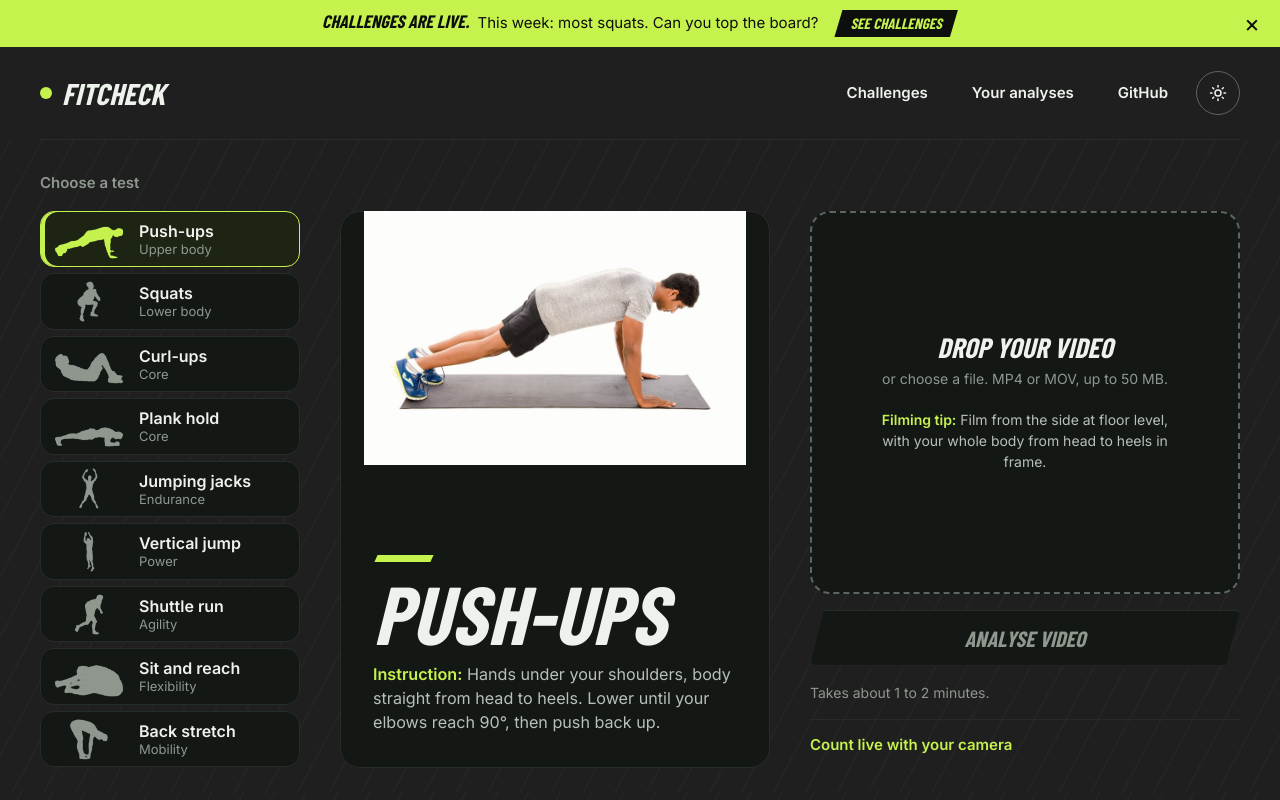
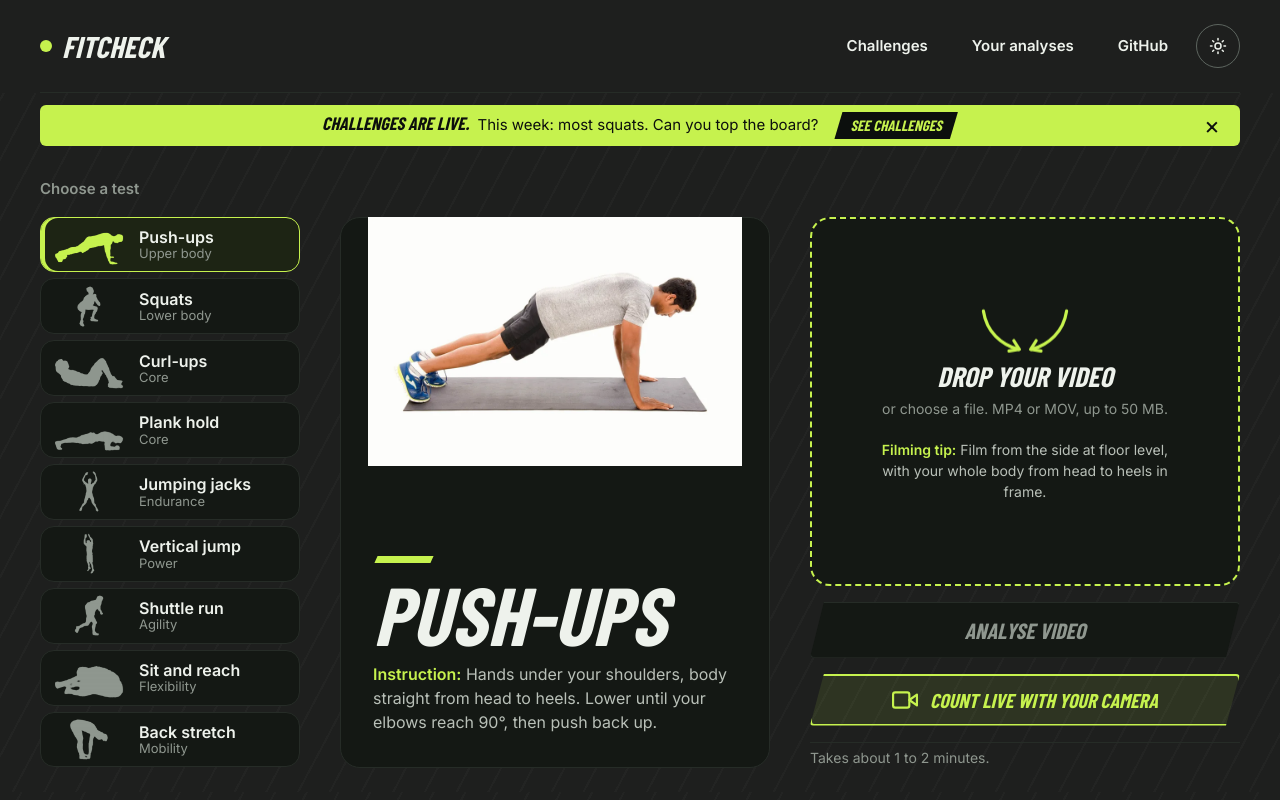
Before and after one commit to saanvi-kanodia/FitCheck, a Flask app: page / in a window 1280 px wide. Run offline with Flask 3, Linux system fonts and the light colour scheme; data that the repository does not hold is empty; some libraries are stand-ins or nearby versions; some web fonts are replaced.

Commit message:
Drop-zone arrows, camera button, gold trophy, bar under the header
- Drop your video: lime dashed border and two curved lime arrows pointing in.
- Live camera is now a full-width button with a camera icon under Analyse video.
- "Challenges are live" bar moved under the top bar; the fit-to-window layout
  counts it, so the main screen still fits at 100% zoom on short laptops.
- Challenges page: shiny gold trophy by the title, gold cup for first place.

Co-Authored-By: Claude Opus 5.5 <noreply@anthropic.com>

```diff
--- a/webapp/templates/index.html
+++ b/webapp/templates/index.html
@@ -275,11 +275,12 @@
     /* Fit the window's height: the nine test rows shrink (64px down to 44px) so the list and the
        panels beside it end above the bottom of the screen. 196px = header, top padding, the
        "Choose a test" label and a bottom margin. */
-    :root { --rowh: clamp(44px, calc((100vh - 196px - var(--ann, 0px) - 48px) / 9), 64px); --panelh: calc(9 * var(--rowh) + 48px); }
+    :root { --rowh: clamp(40px, calc((100vh - 196px - var(--ann, 0px) - 48px) / 9), 64px); --panelh: calc(9 * var(--rowh) + 48px); }
     main { padding-bottom: 24px; }
     .tests label { min-height: var(--rowh); padding-block: 2px; }
     .thumb { height: min(44px, calc(var(--rowh) - 10px)); }
-    .tests label small { line-height: 1.25; }
+    .tests label small { line-height: 1.15; }
+    .tests b { line-height: 1.15; }   /* lets a row shrink to 40px on short windows */
     #empty:not(.hidden) { margin-top: calc(15px * 1.5 + 16px); height: var(--panelh); }
     .test-panel { min-height: 0; gap: 16px; }
     .plate { min-height: 0; }
@@ -357,6 +358,13 @@
   .board .who { overflow: hidden; text-overflow: ellipsis; white-space: nowrap; font-weight: 600; }
   .board .val { font: italic 800 22px/1 var(--display); font-variant-numeric: tabular-nums; }
   .board .none { padding: 12px 0; color: var(--muted); font-size: 14px; }
+  /* Shiny gold trophy next to the Challenges title, with a glint sweeping across the cup */
+  .board-title { display: flex; align-items: center; gap: 14px; }
+  .trophy { width: clamp(56px, 6vw, 84px); height: auto; flex: none; filter: drop-shadow(0 4px 10px rgba(217, 154, 22, .45)); }
+  .trophy .glint { animation: glint 2.8s ease-in-out infinite; }
+  @keyframes glint { 0% { transform: skewX(-20deg) translateX(0); } 55%, 100% { transform: skewX(-20deg) translateX(70px); } }
+  .board .cup { width: 24px; height: 24px; display: block; }
+  @media (prefers-reduced-motion: reduce) { .trophy .glint { animation: none; opacity: 0; } }
   /* the weekly challenge leads, across the full width */
   .board.board-feature { grid-column: 1 / -1; border-color: var(--accent-text); background: linear-gradient(var(--sel), var(--plate)); }
   .board.board-feature h2 { font-size: clamp(34px, 4vw, 52px); }
@@ -387,8 +395,9 @@
   .enter .out.good { color: var(--accent-text); }
 
   /* "Challenges are live" bar: lime, with a slow shine across it; dismissible */
+  .announce { margin-top: 12px; border-radius: 6px; }   /* sits under the top bar, within the page width */
   .announce { position: relative; display: flex; align-items: center; justify-content: center; flex-wrap: wrap; gap: 6px 16px;
-              padding: 10px 52px; overflow: hidden; background: #c6f24e; color: #0c0f0d; font-size: 15px; text-align: center; }
+              padding: 7px 52px; overflow: hidden; background: #c6f24e; color: #0c0f0d; font-size: 15px; text-align: center; }
   .announce[hidden] { display: none; }
   .announce p { position: relative; margin: 0; }
   .announce b { font: italic 800 18px/1 var(--display); text-transform: uppercase; margin-right: 4px; }
@@ -405,6 +414,25 @@
   @media (prefers-reduced-motion: reduce) { .announce::before { animation: none; display: none; } }
   @media (max-width: 560px) { .announce { padding: 8px 44px 8px 14px; font-size: 13.5px; } .announce b { font-size: 16px; } }
 
+  /* Drop zone: lime border and two curved lime arrows pointing in, with a gentle bob */
+  .drop { border-color: var(--accent-text); }
+  .drop-arrows { width: 112px; height: auto; margin-bottom: 4px; stroke: var(--accent-text); animation: bob 1.8s ease-in-out infinite; }
+  @keyframes bob { 50% { transform: translateY(6px); } }
+  .drop.has .drop-arrows { display: none; }
+  /* Live camera: a full-width outlined button with a camera icon, right under Analyse video */
+  .live-btn { display: flex; align-items: center; justify-content: center; gap: 12px; min-height: 52px; width: 100%; padding: 0 20px;
+              border: 2px solid var(--accent-text); border-radius: 4px; background: var(--tint); color: var(--accent-text);
+              font: italic 800 20px/1 var(--display); text-transform: uppercase; cursor: pointer;
+              clip-path: polygon(14px 0, 100% 0, calc(100% - 14px) 100%, 0 100%); transition: background-color .15s; }
+  .live-btn svg { width: 26px; height: 26px; flex: none; }
+  .live-btn:hover:not(:disabled) { background: var(--sel); }
+  .live-btn:active:not(:disabled) { transform: translateY(1px); }
+  .live-btn:focus-visible { outline: 2px solid var(--focus); outline-offset: 2px; clip-path: none; }
+  .live-btn:disabled { color: var(--muted); border-color: var(--line); background: none; cursor: not-allowed; }
+  .alt-links { align-items: center; justify-content: space-between; }
+  .alt-links .note { margin: 0; }
+  @media (prefers-reduced-motion: reduce) { .drop-arrows { animation: none; } .live-btn { transition: none; } }
+
   /* Reduced motion: the loading spinners slow down, everything else holds still. */
   @media (prefers-reduced-motion: reduce) {
     .spinner, .dot-spin { animation-duration: 2.4s; }
@@ -415,11 +443,6 @@
 </style>
 </head>
 <body>
-<div class="announce" id="announce" hidden>
-  <p><b>Challenges are live.</b> <span id="announceWeek">Climb the rankings on six new boards.</span></p>
-  <a href="#challenges" id="announceGo">See challenges</a>
-  <button type="button" class="announce-x" id="announceX" aria-label="Dismiss">&times;</button>
-</div>
 <div class="wrap">
   <header>
     <a class="wordmark" href="/">FitCheck</a>
@@ -430,6 +453,11 @@
       <button class="theme-btn" id="themeBtn" type="button" aria-label="Switch theme"></button>
     </nav>
   </header>
+  <div class="announce" id="announce" hidden>
+    <p><b>Challenges are live.</b> <span id="announceWeek">Climb the rankings on six new boards.</span></p>
+    <a href="#challenges" id="announceGo">See challenges</a>
+    <button type="button" class="announce-x" id="announceX" aria-label="Dismiss">&times;</button>
+  </div>
 
   {% set hints = {
     "pushup": "Upper body", "squats": "Lower body", "curlups": "Core",
@@ -472,6 +500,10 @@
         <div class="upload">
           <label class="drop" id="drop">
             <input type="file" name="video" accept="video/*" id="file">
+            <svg class="drop-arrows" viewBox="0 0 140 64" fill="none" stroke-width="4" stroke-linecap="round" stroke-linejoin="round" aria-hidden="true">
+              <path d="M18 8 C 22 34, 40 50, 62 56"/><path d="M50 58 L63 56 L56 45"/>
+              <path d="M122 8 C 118 34, 100 50, 78 56"/><path d="M90 58 L77 56 L84 45"/>
+            </svg>
             <strong id="dropText">Drop your video</strong>
             <small id="dropHint">or choose a file. MP4 or MOV, up to {{ max_mb }} MB.</small>
             <span class="film" id="filmTip"></span>
@@ -483,10 +515,13 @@
           </div>
 
           <button class="btn" id="go" type="submit" disabled>Analyse video</button>
-          <p class="note">Takes about 1 to 2 minutes.</p>
+          <button type="button" class="live-btn" id="liveBtn">
+            <svg viewBox="0 0 24 24" fill="none" stroke="currentColor" stroke-width="2" stroke-linecap="round" stroke-linejoin="round" aria-hidden="true"><path d="M23 7l-7 5 7 5V7z"/><rect x="1" y="5" width="15" height="14" rx="2"/></svg>
+            <span>Count live with your camera</span><span class="hidden" id="liveBtnText"></span>
+          </button>
           <div class="alt-links">
+            <p class="note">Takes about 1 to 2 minutes.</p>
             <button type="button" class="link" id="sampleBtn">Try a sample clip</button>
-            <button type="button" class="link" id="liveBtn">Count live with your camera<span class="hidden" id="liveBtnText"></span></button>
           </div>
           <p class="live-note hidden" id="liveNote"></p>
           <div class="error" id="err"></div>
@@ -545,7 +580,21 @@
 
   <section id="boardPage" class="board-page" aria-labelledby="boardHead">
     <div class="page-head">
-      <h1 id="boardHead">Challenges</h1>
+      <div class="board-title"><svg class="trophy" viewBox="0 0 64 64" role="img" aria-label="Gold trophy">
+          <defs>
+            <linearGradient id="gold" x1="0" y1="0" x2="1" y2="1"><stop offset="0" stop-color="#fff3b0"/><stop offset=".35" stop-color="#f6c945"/><stop offset=".7" stop-color="#d99a16"/><stop offset="1" stop-color="#a86b05"/></linearGradient>
+            <linearGradient id="goldDark" x1="0" y1="0" x2="0" y2="1"><stop offset="0" stop-color="#e0a521"/><stop offset="1" stop-color="#8a5704"/></linearGradient>
+            <clipPath id="cupClip"><path d="M18 8h28v14c0 9-6 16-14 16s-14-7-14-16z"/></clipPath>
+          </defs>
+          <path d="M18 12H9v4c0 7 5 11 11 11M46 12h9v4c0 7-5 11-11 11" fill="none" stroke="url(#goldDark)" stroke-width="4" stroke-linecap="round"/>
+          <path d="M18 8h28v14c0 9-6 16-14 16s-14-7-14-16z" fill="url(#gold)"/>
+          <rect x="29" y="37" width="6" height="9" fill="url(#goldDark)"/>
+          <path d="M22 46h20l2 6H20z" fill="url(#gold)"/>
+          <rect x="17" y="52" width="30" height="6" rx="2" fill="url(#goldDark)"/>
+          <path d="M28 15l2.2 4.4 4.8.7-3.5 3.4.8 4.8-4.3-2.3-4.3 2.3.8-4.8-3.5-3.4 4.8-.7z" fill="#fff8d6" opacity=".9"/>
+          <g clip-path="url(#cupClip)"><rect class="glint" x="-10" y="0" width="8" height="40" fill="#fff" opacity=".7" transform="skewX(-20)"/></g>
+        </svg>
+      <h1 id="boardHead">Challenges</h1></div>
       <a class="ghost" href="#">New analysis</a>
     </div>
     <p class="board-intro">Analyse a video, then enter your score from the result screen.</p>
@@ -1017,7 +1066,7 @@ function boardRows(c, all) {
   const me = c.you?.name, rows = all ? c.entries : c.entries.slice(0, SHOW);
   if (!c.entries.length) return '<div class="none">No scores yet. Be the first.</div>';
   const youShown = rows.some(e => e.name === me);
-  return `<ol>${rows.map((e, i) => `<li class="${i < 3 ? 'podium p' + (i + 1) : ''}${e.name === me ? ' you' : ''}"><span class="pos">${i + 1}</span><span class="who">${esc(e.name)}${e.name === me ? ' <small class="me">You</small>' : ''}${e.sample ? ' <small class="sample">Sample</small>' : ''}</span><span class="val">${fmtScore(e.value, c.unit)}</span></li>`).join('')}</ol>`
+  return `<ol>${rows.map((e, i) => `<li class="${i < 3 ? 'podium p' + (i + 1) : ''}${e.name === me ? ' you' : ''}"><span class="pos">${i === 0 ? '<svg class="cup" viewBox="0 0 24 24" role="img" aria-label="First place"><path d="M7 3h10v5a5 5 0 0 1-10 0z M7 5H4v1a3 3 0 0 0 3 3 M17 5h3v1a3 3 0 0 1-3 3 M10.5 13h3v3h-3z M8 16h8l1 3H7z" fill="#f6c945" stroke="#b07a0c" stroke-width="1"/></svg>' : i + 1}</span><span class="who">${esc(e.name)}${e.name === me ? ' <small class="me">You</small>' : ''}${e.sample ? ' <small class="sample">Sample</small>' : ''}</span><span class="val">${fmtScore(e.value, c.unit)}</span></li>`).join('')}</ol>`
     + (c.you && !youShown ? `<p class="you-line">You: <b>${c.you.rank}${['th','st','nd','rd'][(c.you.rank % 100 > 10 && c.you.rank % 100 < 14) ? 0 : Math.min(c.you.rank % 10, 4) % 4] || 'th'}</b> with ${fmtScore(c.you.value, c.unit)}</p>` : '')
     + (c.entries.length > SHOW ? `<button type="button" class="see-all" data-all="${esc(c.id)}">${all ? 'Show top 5' : `See all ${c.entries.length}`}</button>` : '');
 }
@@ -1081,7 +1130,7 @@ async function renderEnter(h) {
 }
 
 // The bar's height, so the main screen's fit-to-window sizing leaves room for it.
-function fitAnnounce() { const a = $('announce'); document.documentElement.style.setProperty('--ann', (a.hidden ? 0 : a.offsetHeight) + 'px'); }
+function fitAnnounce() { const a = $('announce'); document.documentElement.style.setProperty('--ann', (a.hidden ? 0 : a.offsetHeight + parseFloat(getComputedStyle(a).marginTop)) + 'px'); }
 // "Challenges are live" bar: shown until dismissed; names this week's challenge when it's known.
 (() => {
   let gone = false; try { gone = localStorage.getItem('fc_announce') === 'challenges-1'; } catch (e) {}
```
